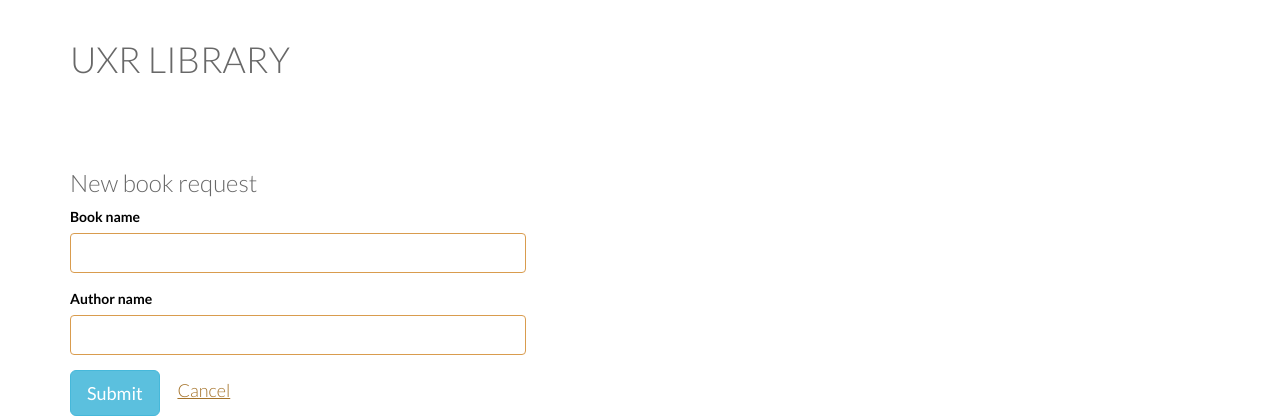
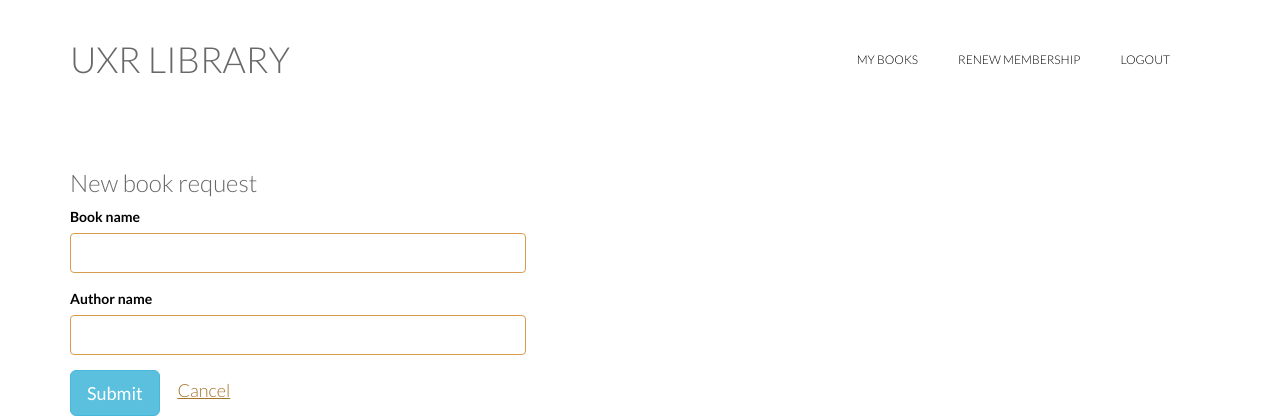
Before and after one commit to uxreactor/Library-Management-System, a PHP site: page /mem_request_new_book.php in a window 1280 px wide. Shown: the top 420 px of the page. Run offline with PHP 8.4, Linux system fonts and the light colour scheme.

Commit message:
Renewal Link
The renewal link without any active.

```diff
--- a/code/header-member.php
+++ b/code/header-member.php
@@ -48,6 +48,10 @@
 
                     <ul class="nav navbar-nav navbar-right">
 
+                        <li><a href="member.php">My books</a></li>
+                        <li><a href="member-renew-membership.php">Renew Membership</a></li>
+                        <li><a href="index.php ">Logout</a></li>
+
                     </ul>
                 </div>
             </div>
```
